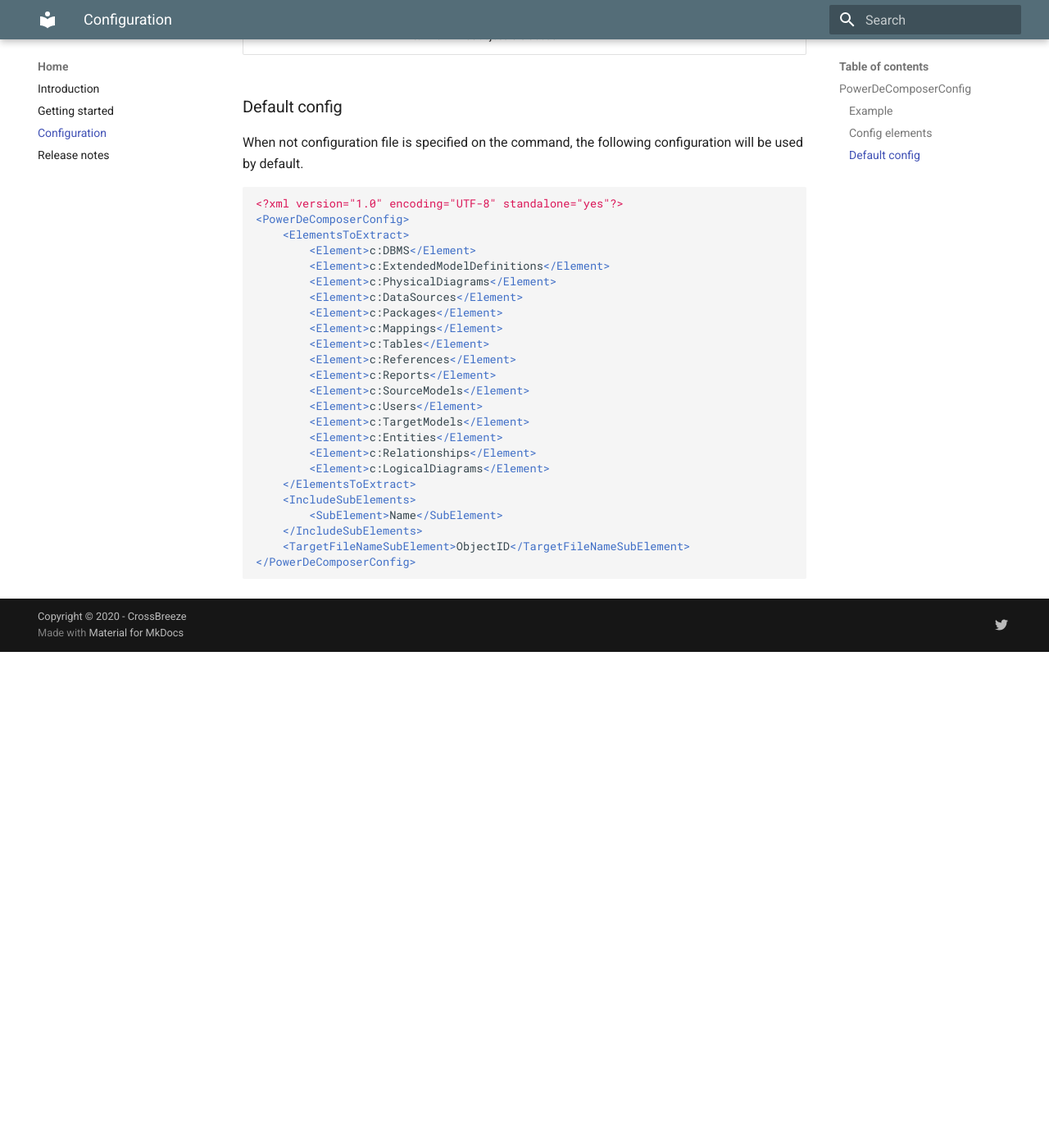
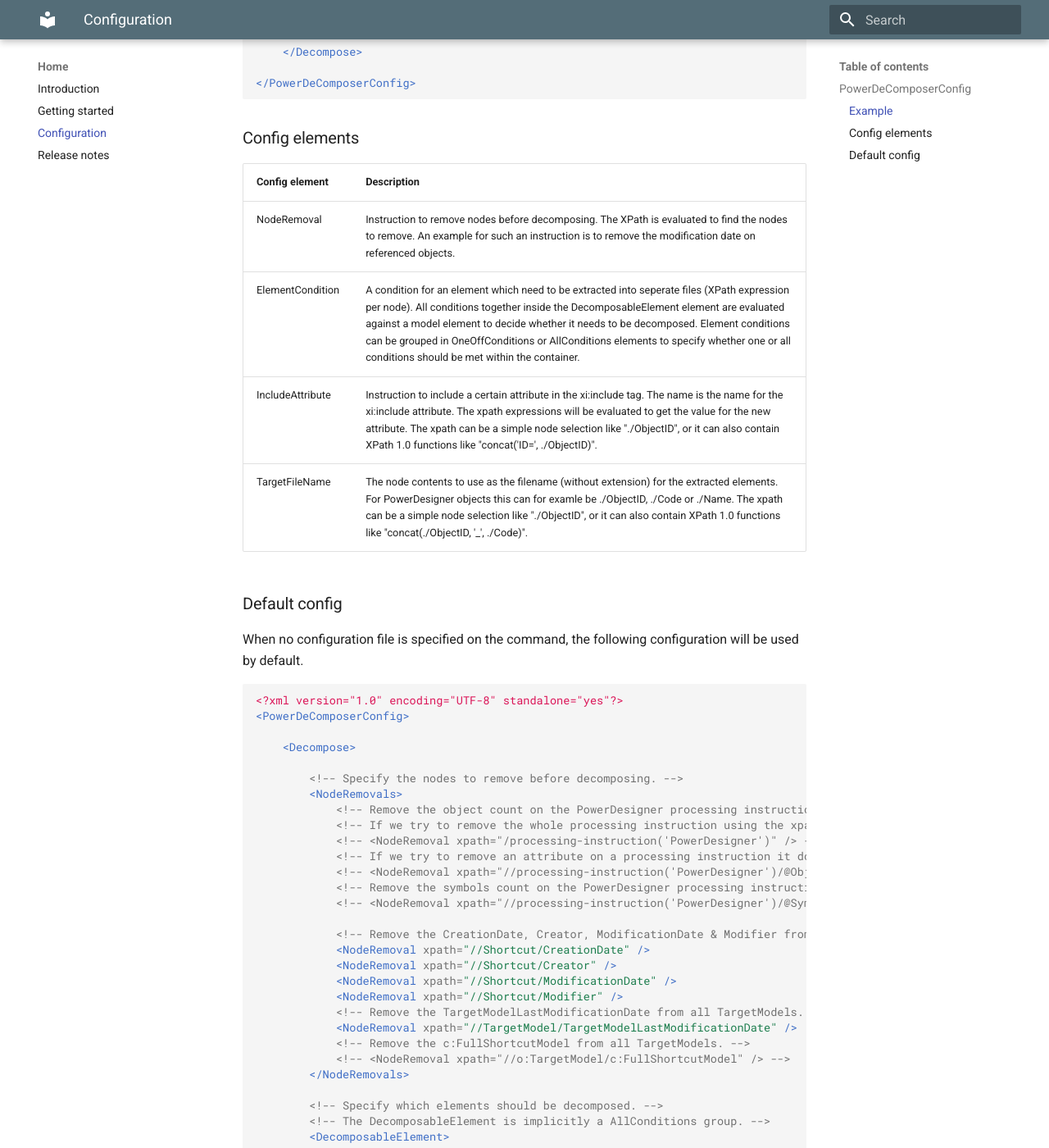
Before and after one commit to CrossBreezeNL/PowerDeComposer, an MkDocs documentation site: the page built from Documentation/docs/Configuration.md, in a window 1280 px wide and 1400 px high, scrolled down 986 px. Shown: the whole window at 82% size. Built offline with MkDocs 1.6.1 and Material for MkDocs 9.7.7, drawn with Linux system fonts in a browser that asks for light colours; before the commit the page ends 1781 px from its top, so only the background shows below that; some of the changed text lies outside the part shown.

Commit message:
Updated documentation.

````diff
--- a/Documentation/docs/Configuration.md
+++ b/Documentation/docs/Configuration.md
@@ -7,53 +7,124 @@ The PowerDeComposer configuration for composing and decomposing model files.
 ```xml
 <?xml version="1.0" encoding="UTF-8" standalone="yes"?>
 <PowerDeComposerConfig>
-	<ElementsToExtract>
-		<Element>...</Element>
-		<Element>...</Element>
-		...
-	</ElementsToExtract>
-	<TargetFileNameSubElement>...</TargetFileNameSubElement>
-	<IncludeSubElements>
-		<SubElement>...</SubElement>
-		<SubElement>...</SubElement>
-		...
-	</IncludeSubElements>
+
+	<Decompose>
+
+		<NodeRemovals>
+			<NodeRemoval xpath="..." />
+			<NodeRemoval xpath="..." />
+			...
+		</NodeRemovals>
+
+		<DecomposableElement>
+			<ElementCondition xpath="..." />
+			<ElementCondition xpath="..." />
+			...
+
+			<OneOffConditions>
+				...
+			</OneOffConditions>
+
+			<AllConditions>
+				...
+			</AllConditions>
+
+			<!-- Here we specify which information to include as an attribute on the xi:include tag. -->
+			<IncludeAttributes>
+				<IncludeAttribute name="..." xpath="..." />
+			</IncludeAttributes>
+
+			<!-- Here we specify the xpath to execute on a decomposable element to get the file name (without .xml). -->
+			<TargetFileName xpath="..." />
+
+		</DecomposableElement>
+
+	</Decompose>
+
 </PowerDeComposerConfig>
 ```
 
 ### Config elements
 | Config element           | Description |
 |:---                      |:---         |
-| ElementsToExtract        | List of document nodes (Element) for which the child elements need to be extracted into seperate files (XPath expression per node). |
-| TargetFileNameSubElement | The sub element contents to use as the filename (without extension) for the extracted elements. For PowerDesigner objects this can for examle be ObjectID, Code or Name. |
-| IncludeSubElements       | List of sub elements (SubElement) to include as an attribute on the include instruction. If for example ObjectID is used for the TargetFileNameSubElement you might want to include the Code or Name in the include instruction for the file to know what object it is about. |
+| NodeRemoval              | Instruction to remove nodes before decomposing. The XPath is evaluated to find the nodes to remove. An example for such an instruction is to remove the modification date on referenced objects. |
+| ElementCondition         | A condition for an element which need to be extracted into seperate files (XPath expression per node). All conditions together inside the DecomposableElement element are evaluated against a model element to decide whether it needs to be decomposed. Element conditions can be grouped in OneOffConditions or AllConditions elements to specify whether one or all conditions should be met within the container.  |
+| IncludeAttribute         | Instruction to include a certain attribute in the xi:include tag. The name is the name for the xi:include attribute. The xpath expressions will be evaluated to get the value for the new attribute. The xpath can be a simple node selection like "./ObjectID", or it can also contain XPath 1.0 functions like "concat('ID=', ./ObjectID)". |
+| TargetFileName           | The node contents to use as the filename (without extension) for the extracted elements. For PowerDesigner objects this can for examle be ./ObjectID, ./Code or ./Name. The xpath can be a simple node selection like "./ObjectID", or it can also contain XPath 1.0 functions like "concat(./ObjectID, '_', ./Code)". |
 
 ### Default config
-When not configuration file is specified on the command, the following configuration will be used by default.
+When no configuration file is specified on the command, the following configuration will be used by default.
 
 ```xml
 <?xml version="1.0" encoding="UTF-8" standalone="yes"?>
 <PowerDeComposerConfig>
-	<ElementsToExtract>
-		<Element>c:DBMS</Element>
-		<Element>c:ExtendedModelDefinitions</Element>
-		<Element>c:PhysicalDiagrams</Element>
-		<Element>c:DataSources</Element>
-		<Element>c:Packages</Element>
-		<Element>c:Mappings</Element>
-		<Element>c:Tables</Element>
-		<Element>c:References</Element>
-		<Element>c:Reports</Element>
-		<Element>c:SourceModels</Element>
-		<Element>c:Users</Element>
-		<Element>c:TargetModels</Element>
-		<Element>c:Entities</Element>
-		<Element>c:Relationships</Element>
-		<Element>c:LogicalDiagrams</Element>
-	</ElementsToExtract>
-	<IncludeSubElements>
-		<SubElement>Name</SubElement>
-	</IncludeSubElements>
-	<TargetFileNameSubElement>ObjectID</TargetFileNameSubElement>
+
+	<Decompose>
+
+		<!-- Specify the nodes to remove before decomposing. -->
+		<NodeRemovals>
+			<!-- Remove the object count on the PowerDesigner processing instruction. -->
+			<!-- If we try to remove the whole processing instruction using the xpath below, we get an error: First char after <? invalid -->
+			<!-- <NodeRemoval xpath="/processing-instruction('PowerDesigner')" /> -->
+			<!-- If we try to remove an attribute on a processing instruction it doesn't do anything. This is because a processing instruction is not a formal XML entity. So it can only be handled as a whole. -->
+			<!-- <NodeRemoval xpath="//processing-instruction('PowerDesigner')/@Objects" /> -->
+			<!-- Remove the symbols count on the PowerDesigner processing instruction. -->
+			<!-- <NodeRemoval xpath="//processing-instruction('PowerDesigner')/@Symbols" />  -->
+
+			<!-- Remove the CreationDate, Creator, ModificationDate & Modifier from all Shortcuts. -->
+			<NodeRemoval xpath="//Shortcut/CreationDate" />
+			<NodeRemoval xpath="//Shortcut/Creator" />
+			<NodeRemoval xpath="//Shortcut/ModificationDate" />
+			<NodeRemoval xpath="//Shortcut/Modifier" />
+			<!-- Remove the TargetModelLastModificationDate from all TargetModels. -->
+			<NodeRemoval xpath="//TargetModel/TargetModelLastModificationDate" />
+			<!-- Remove the c:FullShortcutModel from all TargetModels. -->
+			<!-- <NodeRemoval xpath="//o:TargetModel/c:FullShortcutModel" /> -->
+		</NodeRemovals>
+
+		<!-- Specify which elements should be decomposed. -->
+		<!-- The DecomposableElement is implicitly a AllConditions group. -->
+		<DecomposableElement>
+			<!-- The element must have a ObjectID and a Code element as childs. -->
+			<ElementCondition xpath="./ObjectID and ./Code" />
+			<!-- Use the parent axis on the current node to set a predicate on the parent. -->
+			<!-- Decompose all elements where the parent name starts with 'c:' (these are the collections in PowerDesigner). -->
+			<ElementCondition xpath="parent::node()[starts-with(name(), 'c:')]" />
+			<!-- Don't decompose the Children collection (this is the higher level collection of the model). -->
+			<ElementCondition xpath="parent::node()[name() != 'c:Children']" />
+			<!-- LDM collections not to decompose. -->
+			<ElementCondition xpath="parent::node()[name() != 'c:Attributes']" />
+			<ElementCondition xpath="parent::node()[name() != 'c:Identifiers']" />
+			<!-- PDM collections not to decompose. -->
+			<ElementCondition xpath="parent::node()[name() != 'c:Columns']" />
+			<ElementCondition xpath="parent::node()[name() != 'c:Keys']" />
+
+			<!-- Example for comparing on the element name. -->
+			<!-- <ElementCondition xpath="name() = 'o:Entity'" /> -->
+			<!-- Example for using starts-with with the name() function. -->
+			<!-- <ElementCondition xpath="starts-with(name(), 'o:')" /> -->
+
+			<!-- You can nest conditions groups (OneOfConditions and AllConditions). See the example below. -->
+			<!--
+			<OneOffConditions>
+				<ElementCondition xpath="name() = 'SomeElementName'" />
+				<ElementCondition xpath="name() = 'SomeOtherElementName'" />
+				<AllConditions>
+					<ElementCondition xpath="parent::node()[name() = 'c:Entities'" />
+					<ElementCondition xpath="starts-with(./Code, 'ENT')" />
+				</AllConditions>
+			</OneOffConditions>
+			 -->
+
+			<!-- Here we specify which information to include as an attribute on the xi:include tag. -->
+			<IncludeAttributes>
+				<IncludeAttribute name="ObjectID" xpath="./ObjectID" />
+			</IncludeAttributes>
+			<!-- Here we specify the xpath to execute on a decomposable element to get the file name (without .xml). -->
+			<TargetFileName xpath="./Code" />
+		</DecomposableElement>
+
+	</Decompose>
+
 </PowerDeComposerConfig>
 ```
````
